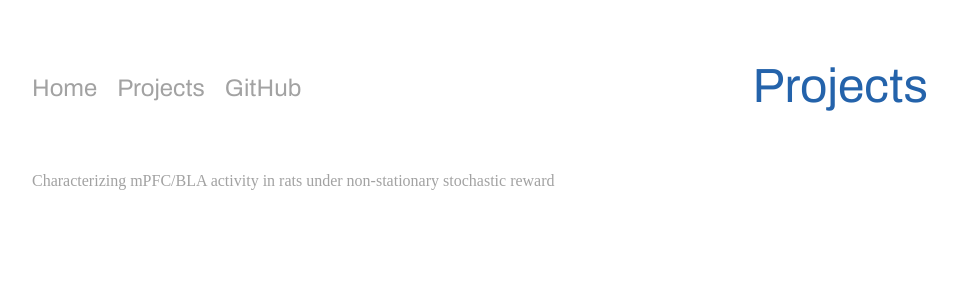
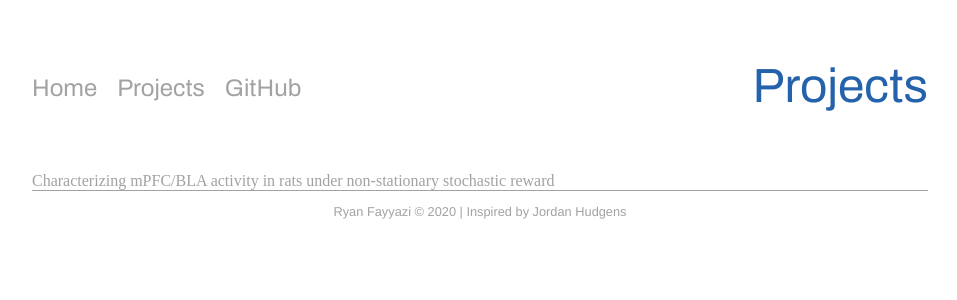
Before and after one commit to rfayyazi/rfayyazi.github.io, a Jekyll site: the page projects.html, which Jekyll copies as it is, in a window 1280 px wide. Shown: the top 300 px of the page, without its empty margins (160-1117 px from the left). Built offline with Jekyll 4.4.1, drawn with Linux system fonts in a browser that asks for light colours.

Commit message:
Update projects.html

```diff
--- a/projects.html
+++ b/projects.html
@@ -33,5 +33,8 @@
       </div>
 
     </div>
+    <footer>
+    <p>Ryan Fayyazi &copy 2020 | Inspired by <a href="https://github.com/jordanhudgens/portfolio-html-site">Jordan Hudgens</a></p>
+    </footer>
   </body>
 </html>
```
